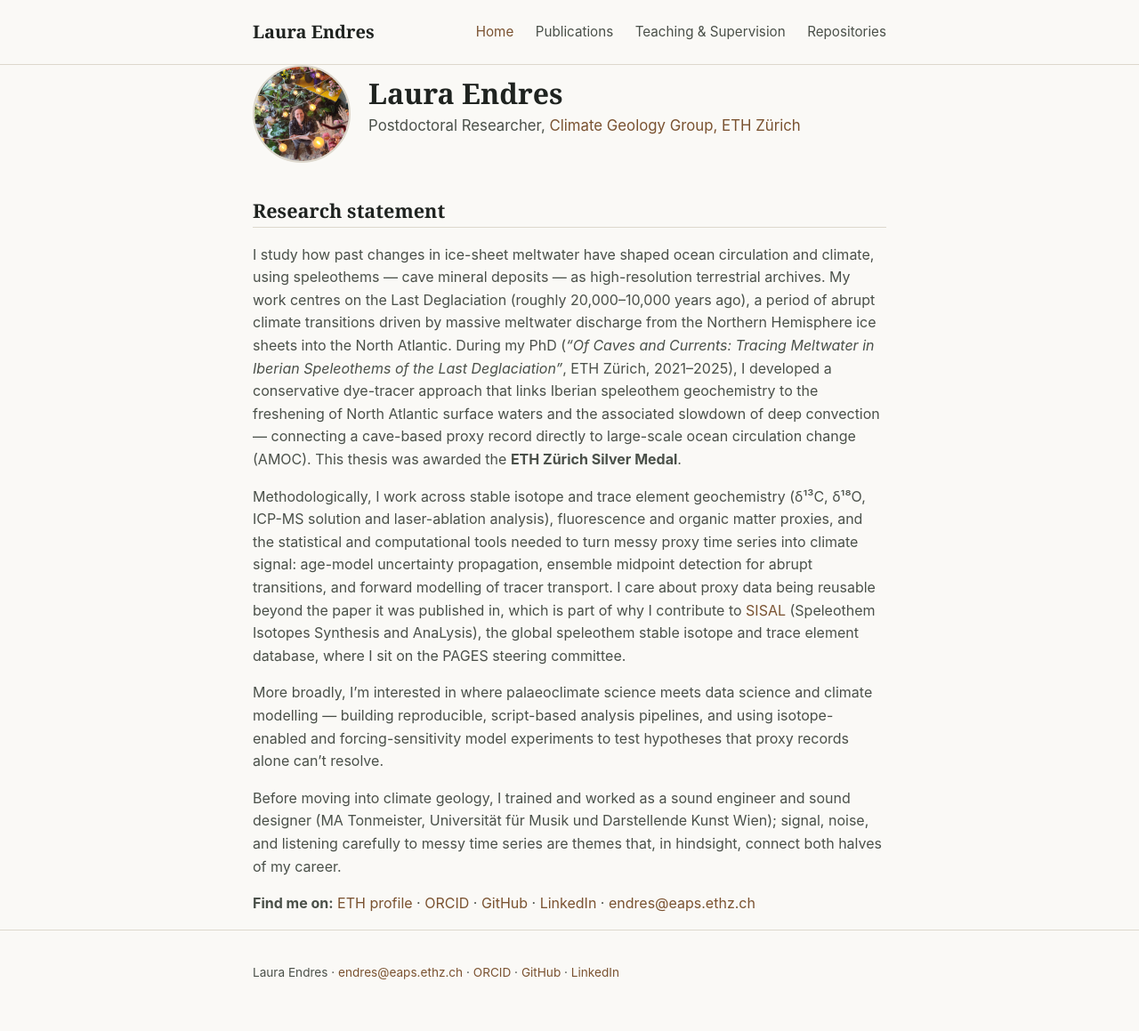
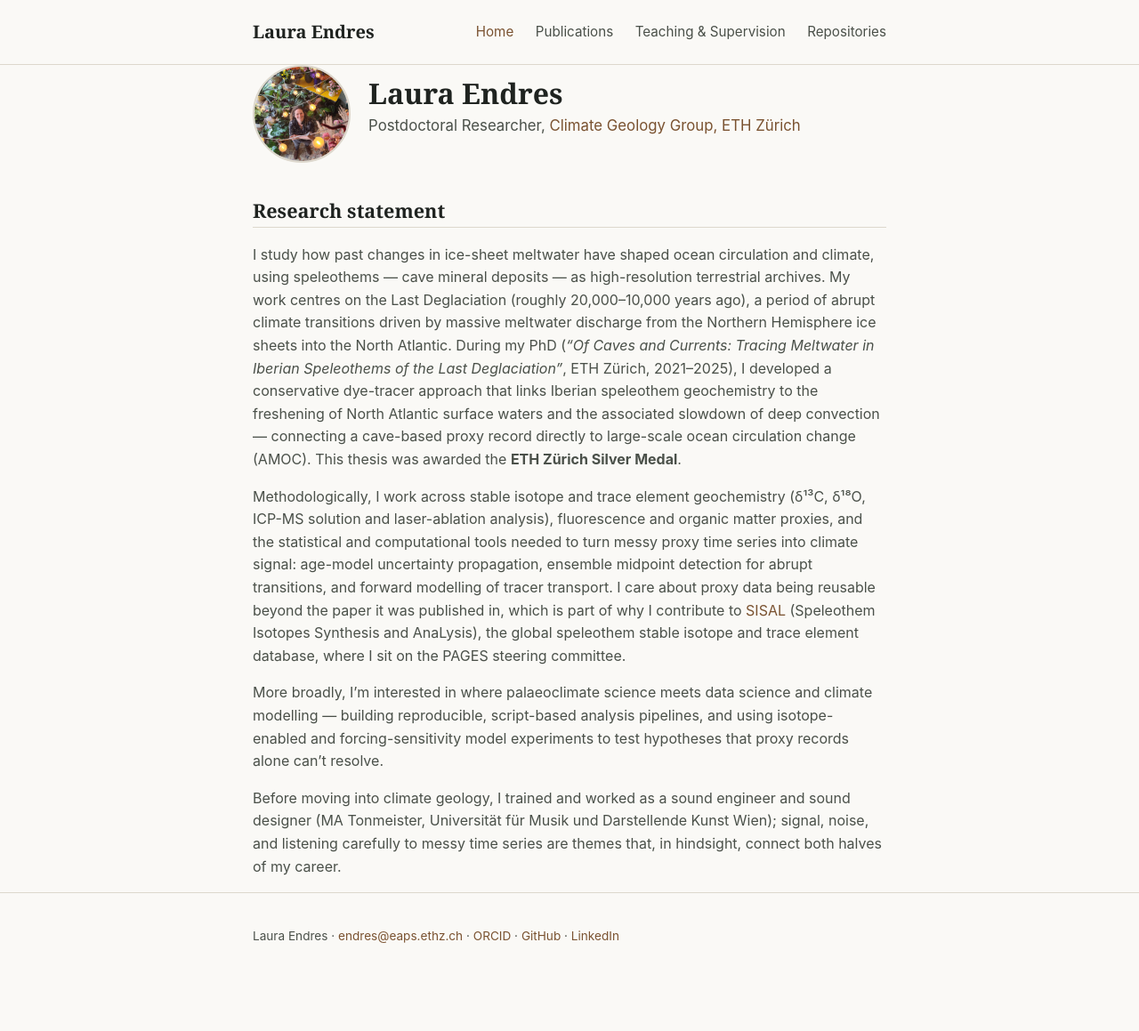
Before and after one commit to lrndrs/lrndrs.github.io, a Jekyll site: the page built from index.md, in a window 1280 px wide. Shown: the whole page at 89% size. Built offline with Jekyll 4.4.1, drawn with Linux system fonts in a browser that asks for light colours; after the commit the page ends 1117 px from its top, so only the background shows below that.

Commit message:
remove duplication

```diff
--- a/index.md
+++ b/index.md
@@ -45,9 +45,3 @@ Before moving into climate geology, I trained and worked as a sound engineer and
 sound designer (MA Tonmeister, Universität für Musik und Darstellende Kunst Wien);
 signal, noise, and listening carefully to messy time series are themes that, in
 hindsight, connect both halves of my career.
-
-**Find me on:** [ETH profile]({{ site.eth_profile_url }}) ·
-[ORCID](https://orcid.org/{{ site.orcid_id }}) ·
-[GitHub](https://github.com/{{ site.github_user }}) ·
-[LinkedIn]({{ site.linkedin_url }}) ·
-<span data-protected-email></span>
```
